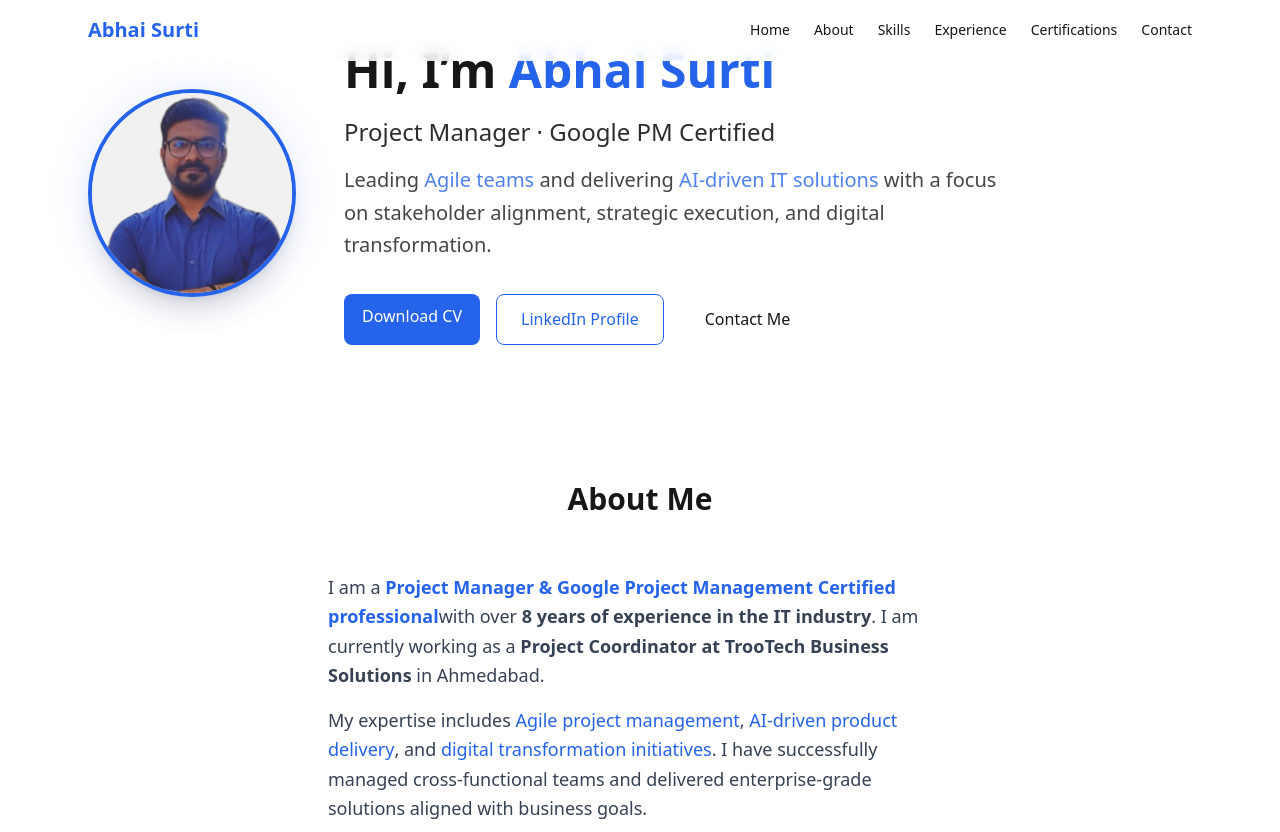
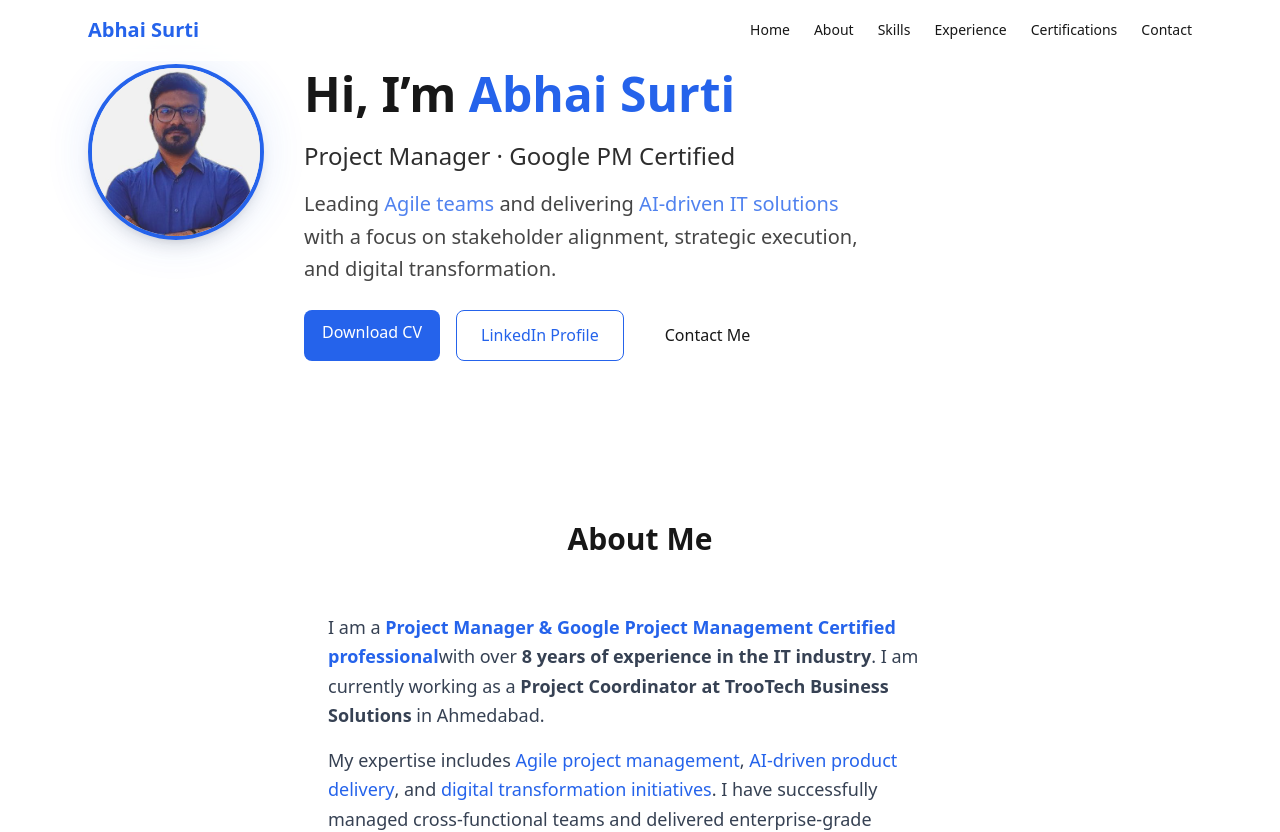
Before and after one commit to surtiabhai007-cmyk/abhai-portfolio, a Next.js app: page / in a window 1280 px wide. Shown: the top 832 px of the page. Built offline with nearby package versions, Linux system fonts and the light colour scheme.

Commit message:
Update Hero.js

```diff
--- a/components/Hero.js
+++ b/components/Hero.js
@@ -1,10 +1,7 @@
 export default function Hero() {
   return (
-    <section
-      id="home"
-      className="section-spacing bg-background text-foreground relative overflow-hidden"
-    >
-      <div className="max-w-6xl mx-auto flex flex-col md:flex-row items-center gap-12 px-6">
+    <section id="home" className="py-16 bg-background text-foreground relative overflow-hidden">
+      <div className="max-w-6xl mx-auto flex flex-col md:flex-row items-center md:items-start gap-10 px-6">
 
         {/* Profile Image */}
         <div className="relative flex-shrink-0">
@@ -13,12 +10,12 @@ export default function Hero() {
           <img
             src="/image.png"
             alt="Abhai Surti Project Manager Profile Picture"
-            className="relative w-44 h-44 md:w-52 md:h-52 rounded-full border-4 border-primary shadow-xl object-cover object-top"
+            className="relative w-36 h-36 md:w-44 md:h-44 rounded-full border-4 border-primary shadow-lg object-cover object-top"
           />
         </div>
 
         {/* Text Content */}
-        <div className="text-center md:text-left max-w-2xl">
+        <div className="text-center md:text-left max-w-xl">
 
           <h1 className="text-4xl md:text-5xl font-bold leading-tight">
             Hi, I’m <span className="text-primary">Abhai Surti</span>
@@ -36,7 +33,7 @@ export default function Hero() {
           </p>
 
           {/* Buttons */}
-          <div className="mt-8 flex flex-col md:flex-row gap-4 justify-center md:justify-start">
+          <div className="mt-6 flex flex-wrap gap-4 justify-center md:justify-start">
 
             <a
               href="https://drive.google.com/uc?export=download&id=11EK9msbaBOlM34MAudGD1rHARvMDHffh"
```
